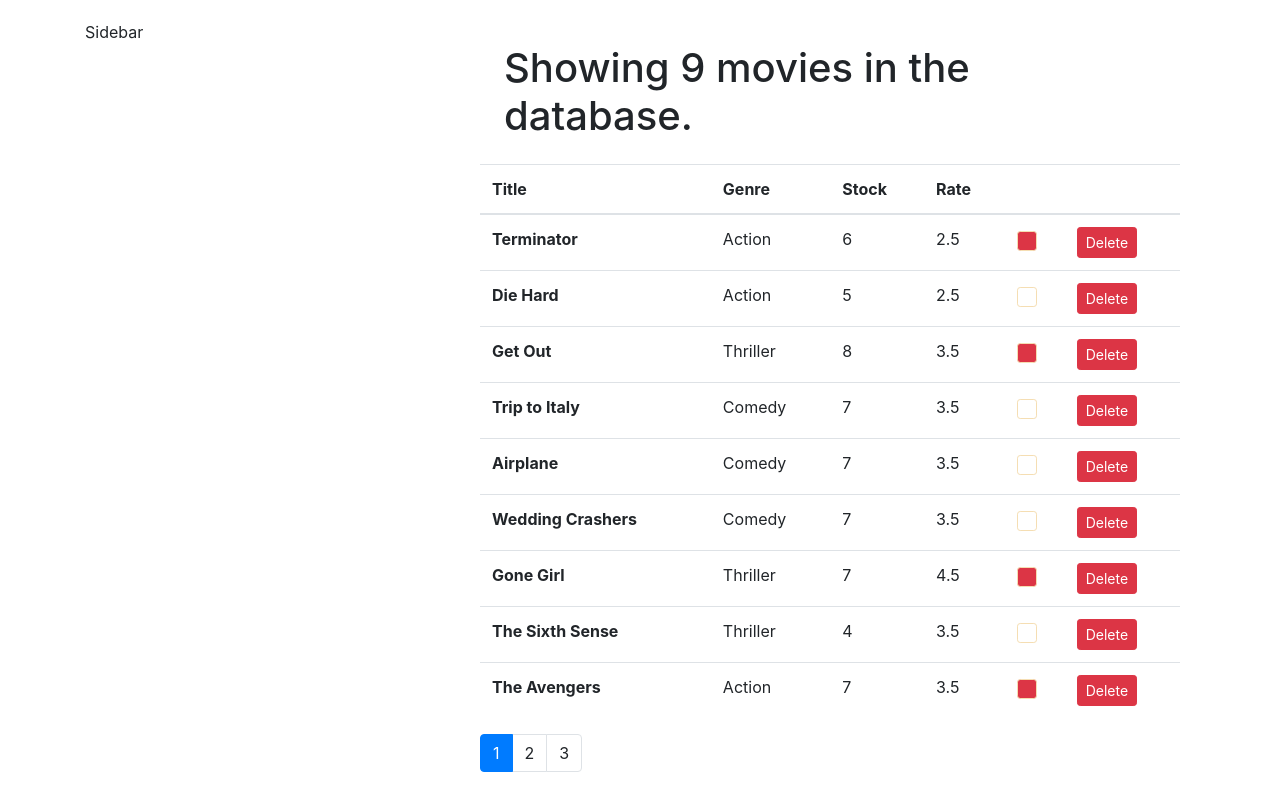
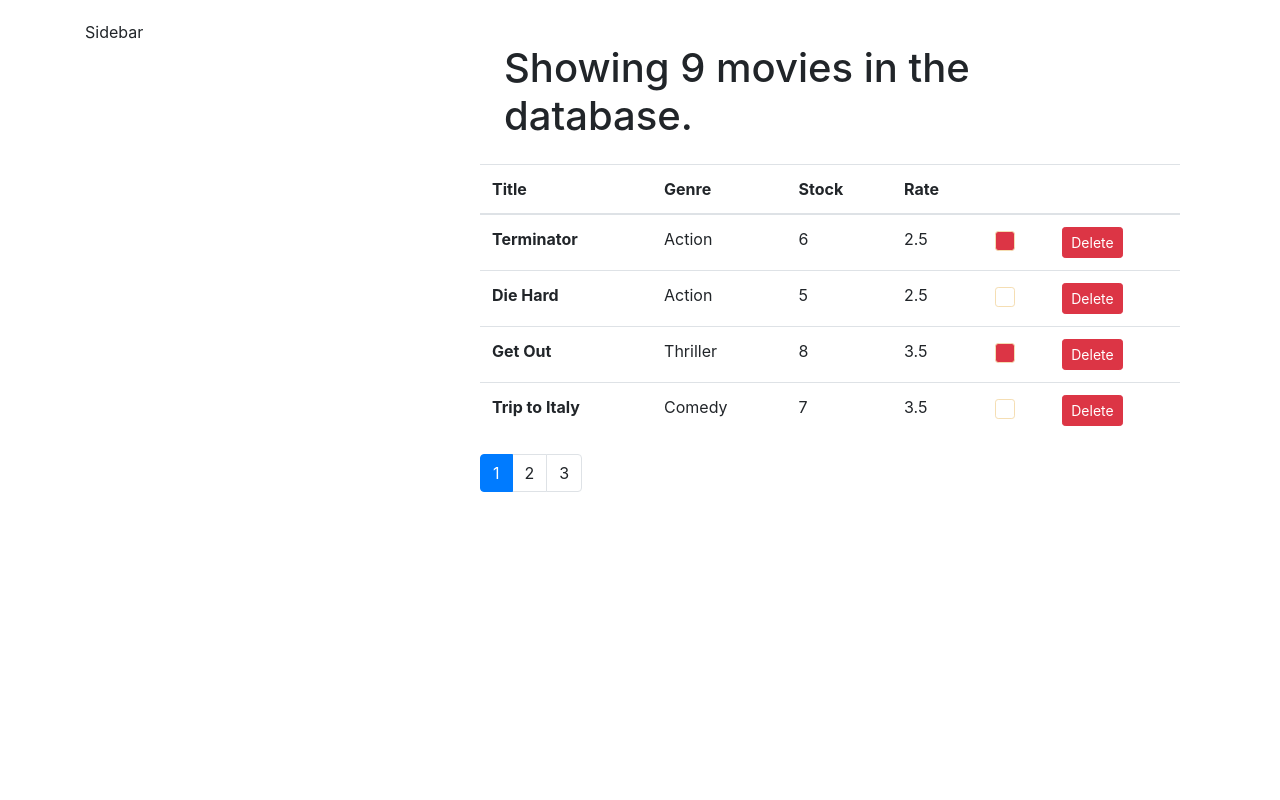
Before and after one commit to shubhamdixit8388/react-learning-vidly-app, a React (Create React App) app: page / in a window 1280 px wide. Built offline with nearby package versions, Linux system fonts and the light colour scheme.

Commit message:
PropTypes package added and pagination is completed

```diff
--- a/package.json
+++ b/package.json
@@ -9,6 +9,7 @@
     "bootstrap": "^4.1.1",
     "font-awesome": "^4.7.0",
     "lodash": "^4.17.21",
+    "prop-types": "^15.6.2",
     "react": "^17.0.2",
     "react-dom": "^17.0.2",
     "react-scripts": "4.0.3",
--- a/src/components/movies.jsx
+++ b/src/components/movies.jsx
@@ -12,6 +12,8 @@ class Movies extends Component {
   };
   render() {
     const { length: count } = this.state.movies;
+    const { movies: allMovies, currentPageNumber, pageSize } = this.state;
+    const movies = paginate(allMovies, currentPageNumber, pageSize);
 
     if (!this.state.movies.length) {
       return <h1 className="m-4">There are no movies in the database.</h1>;
@@ -32,7 +34,7 @@ class Movies extends Component {
             </tr>
           </thead>
           <tbody>
-            {this.state.movies.map((movie) => {
+            {movies.map((movie) => {
               return (
                 <tr key={movie.title}>
                   <th>{movie.title}</th>
```
Also changed, not shown: src/components/common/pagination.jsx (+8 -0 lines), 1 other file (tests, documents, lock files or other folders).
